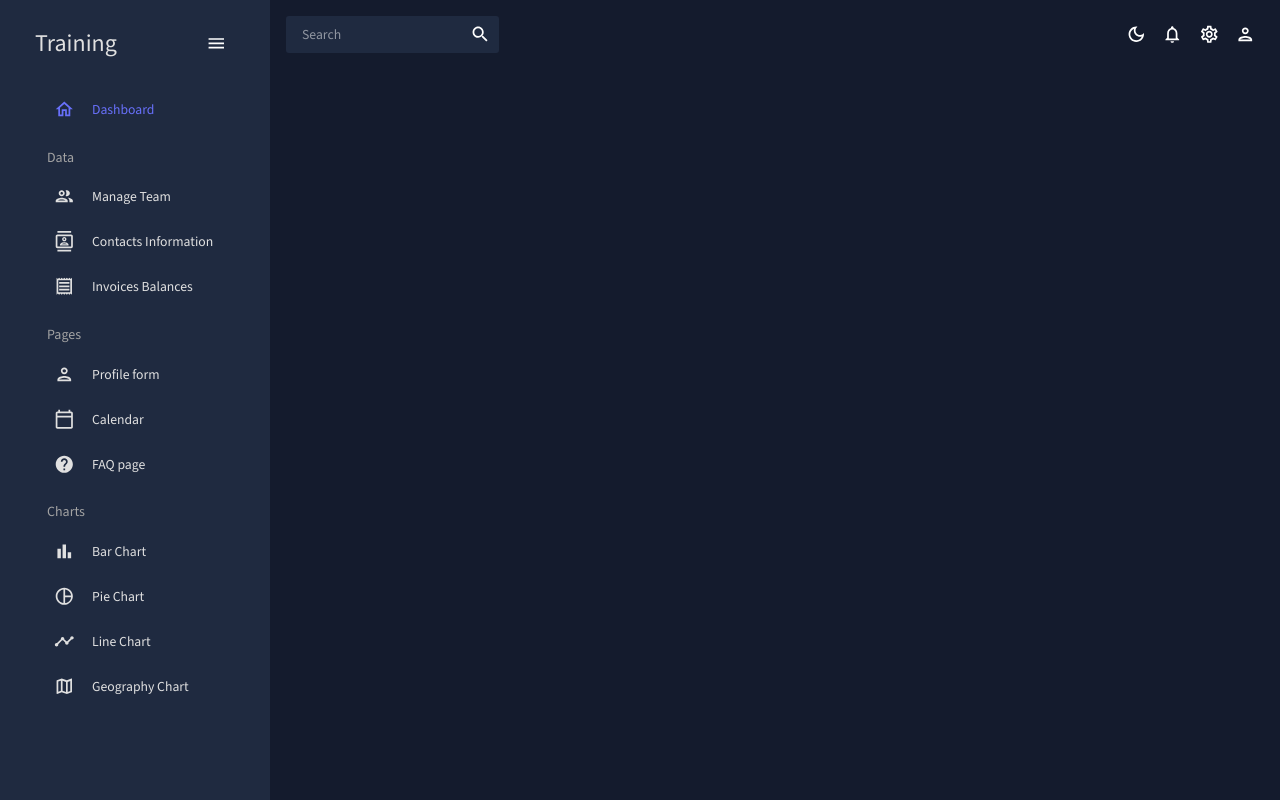
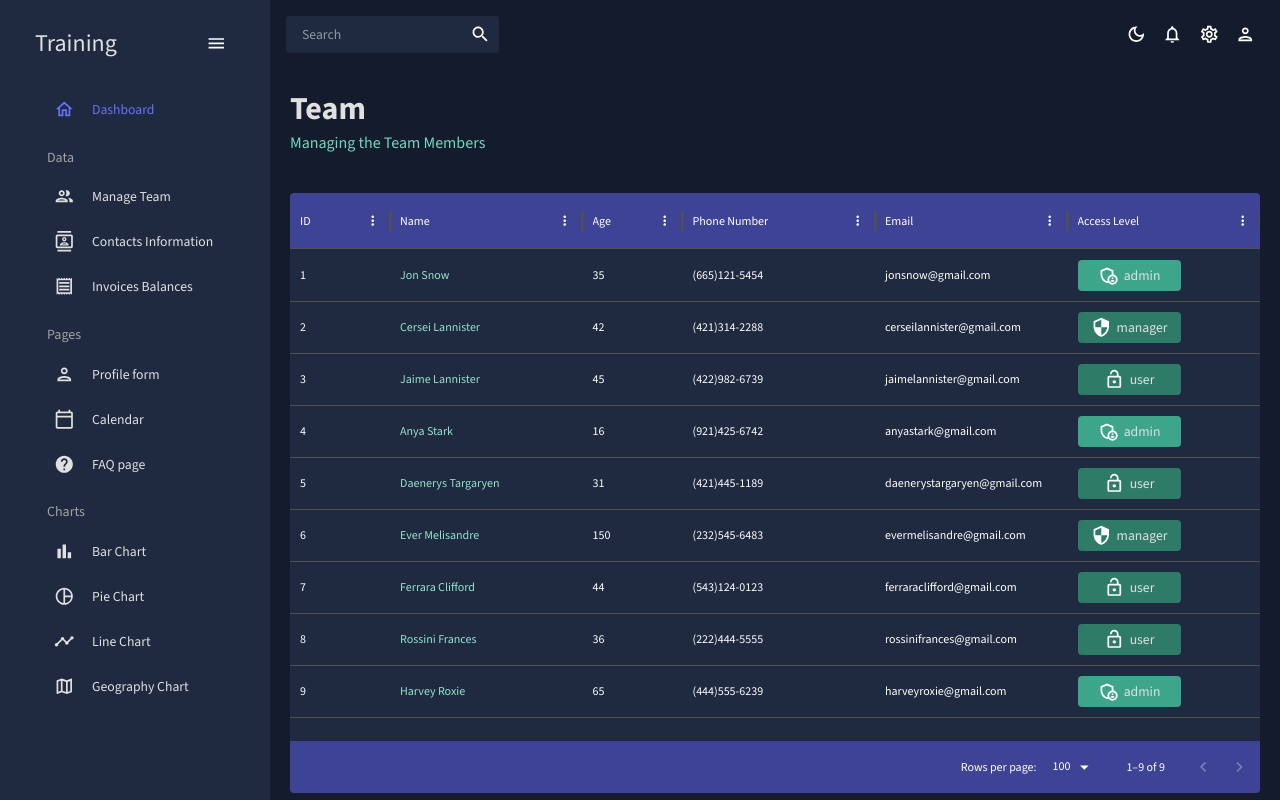
Before and after one commit to roshaanb/workout, a React (Create React App) app: page /team in a window 1280 px wide. Built offline with nearby package versions, Linux system fonts and the light colour scheme.

Commit message:
add header and table

```diff
--- a/src/App.js
+++ b/src/App.js
@@ -3,7 +3,7 @@
 import Topbar from "./scenes/global/Topbar";
 import Sidebar from "./scenes/global/Sidebar";
 import Dashboard from "./scenes/dashboard";
-// import Team from "./scenes/team";
+import Team from "./scenes/team";
 // import Invoices from "./scenes/invoices";
 // import Contacts from "./scenes/contacts";
 // import Bar from "./scenes/bar";
@@ -28,7 +28,7 @@
             <Topbar />
             <Routes>
               <Route path="/" element={<Dashboard />} />
-              {/* <Route path="/team" element={<Team />} /> */}
+              <Route path="/team" element={<Team />} />
               {/* <Route path="/contacts" element={<Contacts />} /> */}
               {/* <Route path="/invoices" element={<Invoices />} /> */}
               {/* <Route path="/form" element={<Form />} /> */}
--- /dev/null
+++ b/src/components/Header.jsx
@@ -0,0 +1,24 @@
+import { Typography, Box, useTheme } from "@mui/material";
+import { tokens } from "../theme";
+
+const Header = ({ title, subtitle }) => {
+  const theme = useTheme();
+  const colors = tokens(theme.palette.mode);
+  return (
+    <Box mb="30px">
+      <Typography
+        variant="h2"
+        color={colors.grey[100]}
+        fontWeight="bold"
+        sx={{ mb: "5px" }}
+      >
+        {title}
+      </Typography>
+      <Typography variant="h5" color={colors.greenAccent[400]}>
+        {subtitle}
+      </Typography>
+    </Box>
+  );
+};
+
+export default Header;
--- a/src/scenes/dashboard/index.jsx
+++ b/src/scenes/dashboard/index.jsx
@@ -1,5 +1,14 @@
+import Header from "../../components/Header";
+import { Box } from "@mui/material";
+
 const Dashboard = () => {
-    return <div>Dashboard</div>;
-  };
+  return (
+    <Box m="20px">
+      <Box display="flex" justifyContent="space-between" alignItems="center">
+        <Header title="Dashboard" subtitle="Welcome to your dashboard"></Header>
+      </Box>
+    </Box>
+  );
+};
 
-  export default Dashboard;
+export default Dashboard;
--- a/src/scenes/global/Topbar.jsx
+++ b/src/scenes/global/Topbar.jsx
@@ -30,7 +30,7 @@
 
       {/* icons */}
       <Box display={"flex"}>
-        <IconButton onClick={colorMode.togglecolorMode}>
+        <IconButton onClick={colorMode.toggleColorMode}>
           {theme.palette.mode === "dark" ? (
             <DarktModeOutlined />
           ) : (
--- /dev/null
+++ b/src/scenes/team/index.jsx
@@ -0,0 +1,107 @@
+import { Box, Typography, useTheme } from "@mui/material";
+import { DataGrid } from "@mui/x-data-grid";
+import { tokens } from "../../theme";
+import { mockDataTeam } from "../../data/mockData";
+import AdminPanelSettingsOutlinedIcon from "@mui/icons-material/AdminPanelSettingsOutlined";
+import LockOpenOutlinedIcon from "@mui/icons-material/LockOpenOutlined";
+import SecurityOutlinedIcon from "@mui/icons-material/SecurityOutlined";
+import Header from "../../components/Header";
+
+const Team = () => {
+  const theme = useTheme();
+  const colors = tokens(theme.palette.mode);
+
+  const columns = [
+    { field: "id", headerName: "ID" },
+    {
+      field: "name",
+      headerName: "Name",
+      flex: 1,
+      cellClassName: "name-column--cell",
+    },
+    {
+      field: "age",
+      headerName: "Age",
+      type: "number",
+      headerAlign: "left",
+      align: "left",
+    },
+    {
+      field: "phone",
+      headerName: "Phone Number",
+      flex: 1,
+    },
+    {
+      field: "email",
+      headerName: "Email",
+      flex: 1,
+    },
+    {
+      field: "access",
+      headerName: "Access Level",
+      flex: 1,
+      renderCell: ({ row: { access } }) => {
+        return (
+          <Box
+            width="60%"
+            m="10px 0 0 0"
+            p="5px"
+            display="flex"
+            justifyContent="center"
+            backgroundColor={
+              access === "admin"
+                ? colors.greenAccent[600]
+                : access === "manager"
+                ? colors.greenAccent[700]
+                : colors.greenAccent[700]
+            }
+            borderRadius="4px"
+          >
+            {access === "admin" && <AdminPanelSettingsOutlinedIcon />}
+            {access === "manager" && <SecurityOutlinedIcon />}
+            {access === "user" && <LockOpenOutlinedIcon />}
+            <Typography color={colors.grey[100]} sx={{ ml: "5px" }}>
+              {access}
+            </Typography>
+          </Box>
+        );
+      },
+    },
+  ];
+
+  return (
+    <Box m="20px">
+      <Header title="Team" subtitle="Managing the Team Members" />
+      <Box
+        m="40px 0 0 0"
+        height="75vh"
+        sx={{
+          "& .MuiDataGrid-root": {
+            border: "none",
+          },
+          "& .MuiDataGrid-cell": {
+            borderBottom: "none",
+          },
+          "& .name-column--cell": {
+            color: colors.greenAccent[300],
+          },
+          "& .MuiDataGrid-columnHeader": {
+            backgroundColor: colors.blueAccent[700],
+            borderBottom: "none",
+          },
+          "& .MuiDataGrid-virtualScroller": {
+            backgroundColor: colors.primary[400],
+          },
+          "& .MuiDataGrid-footerContainer": {
+            borderTop: "none",
+            backgroundColor: colors.blueAccent[700],
+          },
+        }}
+      >
+        <DataGrid rows={mockDataTeam} columns={columns} />
+      </Box>
+    </Box>
+  );
+};
+
+export default Team;
```
